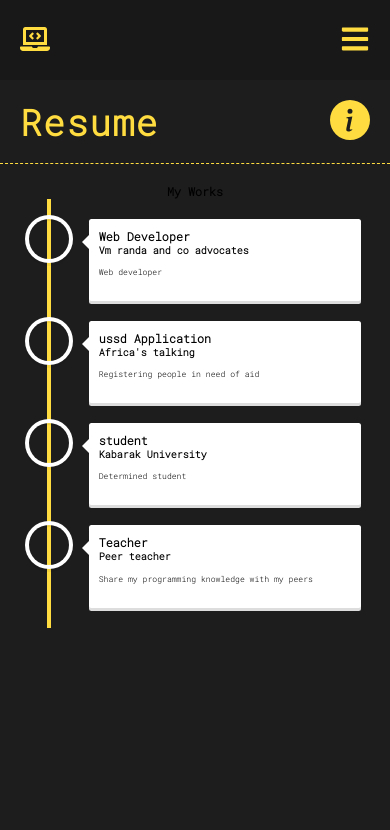
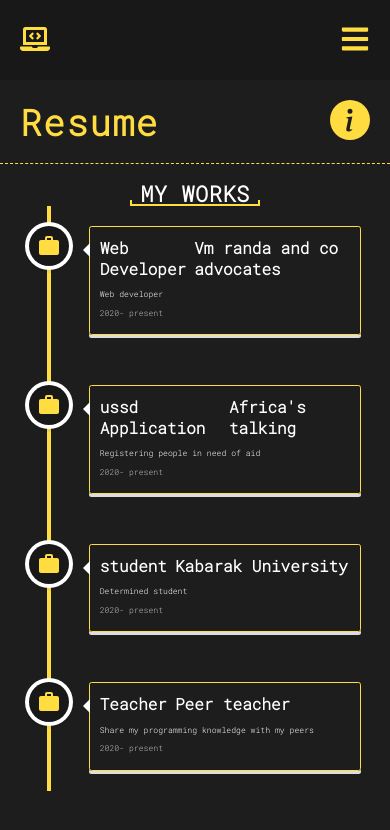
Before and after one commit to alvinwarui29/canton_port2, a React (Create React App) app: page /resume in a window 390 px wide. Shown: the top 830 px of the page. Built offline with nearby package versions, Linux system fonts and the light colour scheme.

Commit message:
done but not responsive

```diff
--- a/src/containers/resume/Resume.jsx
+++ b/src/containers/resume/Resume.jsx
@@ -2,6 +2,7 @@ import "./Resume.scss";
 import Header from "../../components/pageHeader/Header";
 import { BsFillInfoCircleFill } from "react-icons/bs";
 import React from "react";
+import { MdWork } from "react-icons/md";
 import {
   VerticalTimeline,
   VerticalTimelineElement,
@@ -16,7 +17,7 @@ const Resume = () => {
 
       <div className="timeline">
         <div className="timeline__experience">
-          <h3>My Works</h3>
+          <h3 className="timeline__experience__header-text">My Works</h3>
           <VerticalTimeline
             layout={"1-column"}
             lineColor="var(--yellow-theme-main-color)"
@@ -25,8 +26,19 @@ const Resume = () => {
               <VerticalTimelineElement
                 key={i}
                 className="timeline__experience__vertical-timeline-element"
+                contentStyle={{
+                  background: "none",
+                  color: "var(--yellow-theme-sub-text-color)",
+                  border: "1.5px solid var(--yellow-theme-main-color)",
+                }}
+                date="2020- present"
+                icon={<MdWork />}
+                iconStyle={{
+                  background: "#181818",
+                  color: "var(--yellow-theme-main-color) ",
+                }}
               >
-                <div>
+                <div className="title">
                   <h3>{item.title}</h3>
                   <h4>{item.subtitle}</h4>
                 </div>
--- a/src/containers/resume/Resume.scss
+++ b/src/containers/resume/Resume.scss
@@ -1,16 +1,71 @@
-.resume{
+.resume {
     height: 100%;
 }
-.timeline{
+
+.timeline {
     display: flex;
     width: 100%;
     padding: 20px;
     flex-direction: column;
-    &__experience{
+
+    &__experience {
         width: 100%;
         align-items: center;
         display: flex;
         flex-direction: column;
 
+        &__header-text {
+            display: inline-block;
+            color: var(--yellow-theme-sub-text-color);
+            font-size: 22px;
+            font-weight: 700;
+            line-height: 1rem;
+            letter-spacing: 0.5px;
+            position: relative;
+            text-transform: uppercase;
+            padding: 5px 10px;
+            border-bottom: 2px solid var(--yellow-theme-main-color);
+
+        }
+
+        &__header-text::before,
+        &__header-text::after {
+            position: absolute;
+            content: "";
+            width: 2px;
+            height: 5px;
+            background-color: var(--yellow-theme-main-color);
+            bottom: -1px;
+        }
+
+        &__header-text::before {
+            left: 0;
+        }
+
+        &__header-text::after {
+            right: 0;
+        }
+        &__vertical-timeline-element{
+            padding: 0 0 30px 0;
+            box-shadow: none;
+            &:last-child{
+                padding-bottom: 0;
+
+            }
+        }
+        .title{
+            box-shadow: none;
+            display: flex;
+            align-items: center;
+            h3,h4{
+                font-size: 16px;
+            }
+            h4{
+                margin-left: 8px;
+            }
+            p{
+                font-size: 18px;
+            }
+        }
     }
 }
```
